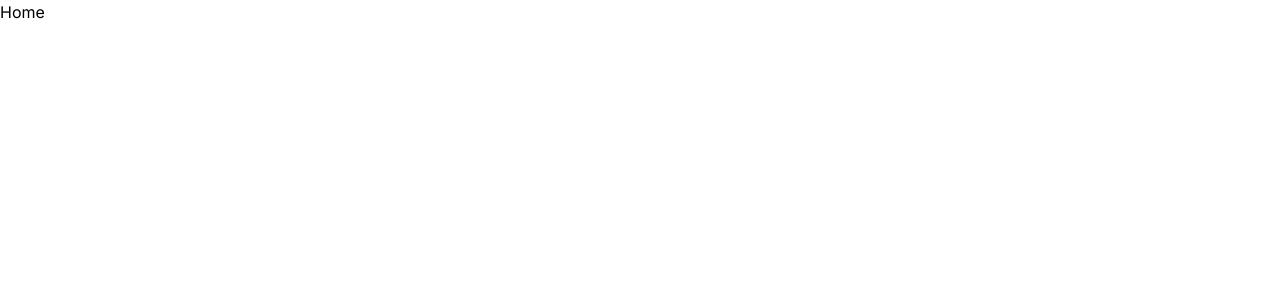
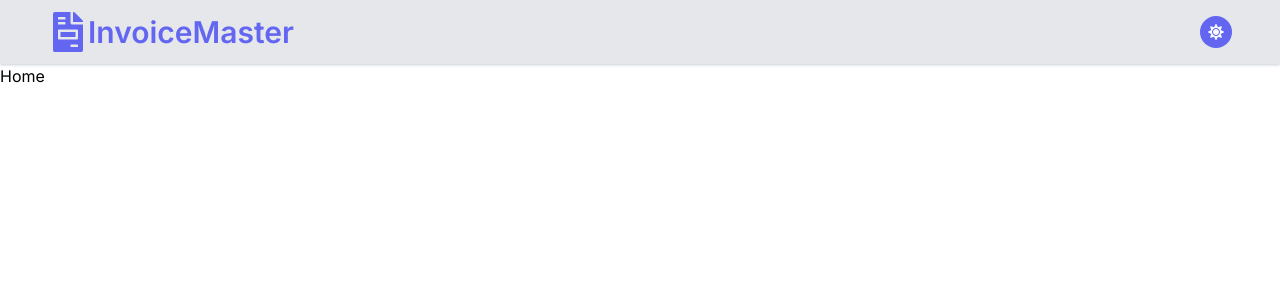
Before and after one commit to prasenjitpriyan/invoicemaster, a Next.js app: page / in a window 1280 px wide. Shown: the top 300 px of the page. Built offline with nearby package versions, Linux system fonts and the light colour scheme.

Commit message:
Header component added

```diff
--- a/app/layout.tsx
+++ b/app/layout.tsx
@@ -1,12 +1,14 @@
 import type { Metadata } from "next";
 import { Inter } from "next/font/google";
 import "./globals.css";
+import Header from "@/components/Header";
 
 const inter = Inter({ subsets: ["latin"] });
 
 export const metadata: Metadata = {
-  title: "Create Next App",
-  description: "Generated by create next app",
+  title: "Invoice Master",
+  description:
+    "A user-friendly billing web application that allows businesses to easily create and manage invoices",
 };
 
 export default function RootLayout({
@@ -16,7 +18,10 @@ export default function RootLayout({
 }>) {
   return (
     <html lang="en">
-      <body className={inter.className}>{children}</body>
+      <body className={inter.className}>
+        <Header />
+        {children}
+      </body>
     </html>
   );
 }
--- /dev/null
+++ b/components/Header.tsx
@@ -0,0 +1,23 @@
+import React from "react";
+import { FaFileInvoice } from "react-icons/fa";
+import { FaSun } from "react-icons/fa";
+
+const Header: React.FC = () => {
+  return (
+    <nav className="bg-gray-200 shadow shadow-gray-300 w-100 px-8 md:px-auto">
+      <div className="h-16 mx-auto md:px-4 container flex items-center justify-between flex-wrap md:flex-nowrap">
+        <div className="text-indigo-500 md:order-1 flex justify-center items-center">
+          <FaFileInvoice className="h-10 w-10" />
+          <h1 className="font-semibold text-3xl">InvoiceMaster</h1>
+        </div>
+        <div className="order-2 md:order-3">
+          <button className="px-2 py-2 bg-indigo-500 hover:bg-indigo-600 text-gray-50 rounded-full flex items-center gap-2">
+            <FaSun />
+          </button>
+        </div>
+      </div>
+    </nav>
+  );
+};
+
+export default Header;
--- /dev/null
+++ b/components/Toggle.tsx
@@ -0,0 +1,7 @@
+import React from "react";
+
+const Toggle: React.FC = () => {
+  return <div>Toggle</div>;
+};
+
+export default Toggle;
--- a/tailwind.config.ts
+++ b/tailwind.config.ts
@@ -6,6 +6,7 @@ const config: Config = {
     "./components/**/*.{js,ts,jsx,tsx,mdx}",
     "./app/**/*.{js,ts,jsx,tsx,mdx}",
   ],
+  darkMode: "class",
   theme: {
     extend: {
       backgroundImage: {
```
Also changed, not shown: package.json (+8 -4 lines), app/icon.svg (added), 1 other file (tests, documents, lock files or other folders).
